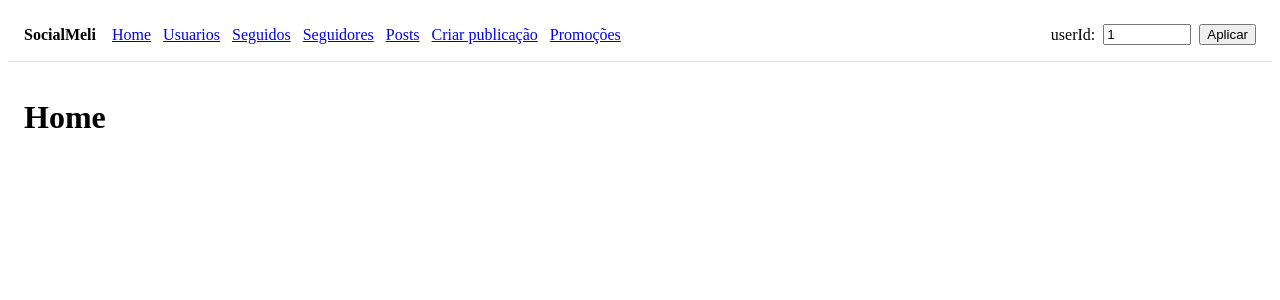
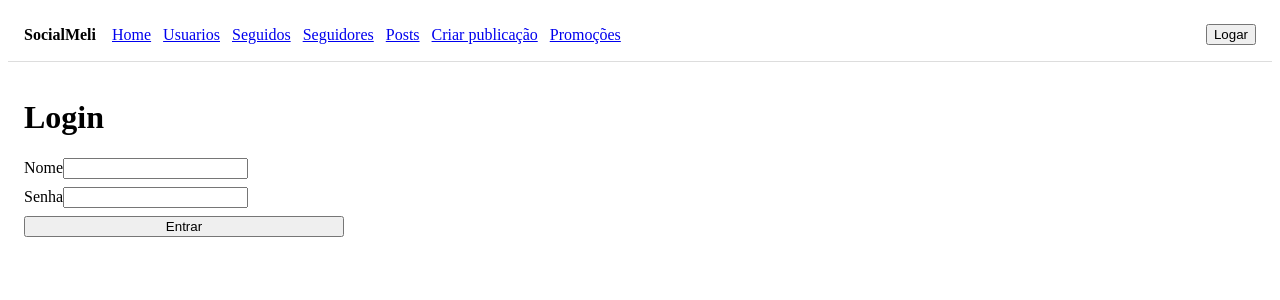
Before and after one commit to RLdAB/socialmeli-frontend, a React (Vite) app: page /login in a window 1280 px wide. Before the commit this address led to /. Shown: the top 300 px of the page. Built offline with nearby package versions, Linux system fonts and the light colour scheme.

Commit message:
feat: update navbar to display login button or user info when authenticated

```diff
--- a/src/App.jsx
+++ b/src/App.jsx
@@ -1,6 +1,7 @@
-import { Routes, Route, Navigate, useNavigate, useLocation } from "react-router-dom";
-import { useEffect, useState } from "react";
+import { Routes, Route, Navigate } from "react-router-dom";
 import Navigation from "./components/Navigation.jsx";
+import ProtectedRoute from "./components/ProtectedRoute.jsx";
+import { useAuth } from "./contexts/AuthContext";
 
 import Home from "./pages/Home.jsx";
 import Followers from "./pages/Followers.jsx";
@@ -11,56 +12,73 @@ import Promos from "./pages/Promos.jsx";
 import Users from "./pages/Users.jsx";
 import FollowersRedirect from "./pages/FollowersRedirect.jsx";
 import PostsRedirect from "./pages/PostsRedirect.jsx";
-
-
-function getUserIdFromPath(pathname) {
-  // tenta extrair /users/:id/...
-  const m = pathname.match(/^\/users\/(\d+)(\/|$)/);
-  return m ? Number(m[1]) : null;
-}
+import Login from "./pages/Login.jsx";
 
 export default function App() {
-  const navigate = useNavigate();
-  const location = useLocation();
 
-  const [activeUserId, setActiveUserId] = useState(1);
-
-  // sincroniza state com URL se o userId estiver na rota
-  useEffect(() => {
-    const fromUrl = getUserIdFromPath(location.pathname);
-    if (fromUrl && fromUrl !== activeUserId) setActiveUserId(fromUrl);
-  }, [location.pathname]); // eslint-disable-line react-hooks/exhaustive-deps
-
-  function handleChangeUser(nextId) {
-    setActiveUserId(nextId);
-
-    // mantém a "seção" atual ao trocar usuário
-    const path = location.pathname;
-    if (path.includes("/followers")) navigate(`/users/${nextId}/followers`);
-    else if (path.includes("/followed")) navigate(`/users/${nextId}/followed`);
-    else if (path.includes("/feed")) navigate(`/users/${nextId}/feed`);
-    else if (path.includes("/promos")) navigate(`/users/${nextId}/promos`);
-    else navigate(`/users/${nextId}/feed`); // default útil
-  }
+  const { authUser } = useAuth();
+  const activeUserId = authUser?.id ?? null;
 
   return (
     <div>
-      <Navigation activeUserId={activeUserId} onChangeUser={handleChangeUser} />
+      <Navigation />
 
       <div style={{ padding: 16 }}>
         <Routes>
+          <Route path="/login" element={<Login />} />
+
           <Route path="/" element={<Home activeUserId={activeUserId} />} />
+          <Route path="/users" element={<Users activeUserId={activeUserId} />} />
 
-
-          <Route path="/users" element={<Users activeUserId={activeUserId} />} />
+          {/* Riderects (vamos ajustar abaixo para respeitar login) */}
           <Route path="/posts" element={<PostsRedirect activeUserId={activeUserId} />} />
           <Route path="/followers" element={<FollowersRedirect activeUserId={activeUserId} />} />
 
-          <Route path="/publish" element={<Publish activeUserId={activeUserId} />} />
-          <Route path="/users/:userId/followers" element={<Followers />} />
-          <Route path="/users/:userId/followed" element={<Followed />} />
-          <Route path="/users/:userId/feed" element={<Feed />} />
-          <Route path="/users/:userId/promos" element={<Promos />} />
+          {/* Rotas protegidas */}
+          <Route
+            path="/publish"
+            element={
+              <ProtectedRoute>
+                <Publish activeUserId={activeUserId} />
+              </ProtectedRoute>
+            }
+          />
+
+          <Route
+            path="/users/:userId/followers"
+            element={
+              <ProtectedRoute>
+                <Followers />
+              </ProtectedRoute>
+            }
+          />
+
+          <Route
+            path="/users/:userId/followed"
+            element={
+              <ProtectedRoute>
+                <Followed />
+              </ProtectedRoute>
+            }
+          />
+
+          <Route
+            path="/users/:userId/feed"
+            element={
+              <ProtectedRoute>
+                <Feed />
+              </ProtectedRoute>
+            }
+          />
+
+          <Route
+            path="/users/:userId/promos"
+            element={
+              <ProtectedRoute>
+                <Promos />
+              </ProtectedRoute>
+            }
+          />
 
           <Route path="*" element={<Navigate to="/" replace />} />
         </Routes>
--- a/src/components/Navigation.jsx
+++ b/src/components/Navigation.jsx
@@ -1,7 +1,12 @@
-import { Link } from "react-router-dom";
-import UserSelector from "./UserSelector.jsx";
+import { Link, useNavigate } from "react-router-dom";
+import { useAuth } from "../contexts/AuthContext";
 
-export default function Navigation({ activeUserId, onChangeUser }) {
+export default function Navigation() {
+  const { authUser, logout } = useAuth();
+  const navigate = useNavigate();
+
+  const activeUserId = authUser?.id;
+
   return (
     <div style={{ display: "flex", gap: 16, alignItems: "center", padding: 16, borderBottom: "1px solid #ddd" }}>
       <strong>SocialMeli</strong>
@@ -9,18 +14,22 @@ export default function Navigation({ activeUserId, onChangeUser }) {
       <nav style={{ display: "flex", gap: 12 }}>
         <Link to="/">Home</Link>
         <Link to="/users">Usuarios</Link>
-        <Link to="/followers">Seguidos</Link>
-        <Link to={`/users/${activeUserId}/followed`}>Seguidores</Link>
+        <Link to={activeUserId ? "/followers" : "/login"}>Seguidos</Link>
+        <Link to={activeUserId ? `/users/${activeUserId}/followed` : "/login"}>Seguidores</Link>
         <Link to="/posts">Posts</Link>
-        <Link to="/publish">Criar publicação</Link>
-        <Link to={`/users/${activeUserId}/promos`}>Promoções</Link>
-
-
-
+        <Link to={activeUserId ? "/publish" : "/login"}>Criar publicação</Link>
+        <Link to={activeUserId ? `/users/${activeUserId}/promos` : "/login"}>Promoções</Link>
       </nav>
 
       <div style={{ marginLeft: "auto" }}>
-        <UserSelector value={activeUserId} onChange={onChangeUser} />
+        {!authUser ? (
+          <button onClick={() => navigate("/login")}>Logar</button>
+        ) : (
+          <div style={{ display: "flex", gap: 10, alignItems: "center" }}>
+            <span>{authUser.id} - {authUser.name}</span>
+            <button onClick={logout}>Sair</button>
+          </div>
+        )}
       </div>
     </div>
   );
--- /dev/null
+++ b/src/components/ProtectedRoute.jsx
@@ -0,0 +1,12 @@
+import { Navigate, useLocation } from "react-router-dom";
+import { useAuth } from "../contexts/AuthContext";
+
+export default function ProtectedRoute({ children }) {
+    const { authUser } = useAuth();
+    const location = useLocation();
+
+    if (!authUser) {
+        return <Navigate to="/login" replace state={{ from: location.pathname }} />;
+    }
+    return children;
+}
--- /dev/null
+++ b/src/contexts/AuthContext.jsx
@@ -0,0 +1,55 @@
+import React, { createContext, useContext, useEffect, useMemo, useState } from "react";
+
+const AuthContext = createContext(null);
+
+export function AuthProvider({ children }) {
+    const [authUser, setAuthUser] = useState(null);
+
+    useEffect(() => {
+        const rawUser = localStorage.getItem("authUser");
+        if (rawUser) setAuthUser(JSON.parse(rawUser));
+    }, []);
+
+    async function login({ name, password }) {
+        const url = `${import.meta.env.VITE_API_URL}/auth/login`;
+        console.log("LOGIN URL:", url);
+
+        const res = await fetch(url, {
+            method: "POST",
+            headers: {
+                accept: "application/json",
+                "Content-Type": "application/json",
+            },
+            body: JSON.stringify({ name, password }),
+        });
+
+        const text = await res.text(); // pega mesmo se nāo for json
+            let data = {};
+        try { data = text ? JSON.parse(text) : {}; } catch { data = { raw: text }; }
+
+        console.log("LOGIN STATUS:", res.status);
+        console.log("LOGIN RESPONSE:", data);
+
+        if (!res.ok) {
+            throw new Error(data?.error || `Falha ao autenticar (status ${res.status})`);
+        }
+        setAuthUser(data.user);
+        localStorage.setItem("authUser", JSON.stringify(data.user));
+        return data.user;
+    }
+
+    function logout() {
+        setAuthUser(null);
+        localStorage.removeItem("authUser");
+    }
+
+    const value = useMemo(() => ({ authUser, login, logout }), [authUser]);
+
+    return <AuthContext.Provider value={value}>{children}</AuthContext.Provider>;
+}
+
+export function useAuth() {
+    const ctx = useContext(AuthContext);
+    if (!ctx) throw new Error("useAuth must be used within AuthProvider");
+    return ctx;
+}
--- a/src/main.jsx
+++ b/src/main.jsx
@@ -2,6 +2,7 @@ import React from "react";
 import ReactDOM from "react-dom/client";
 import { BrowserRouter } from "react-router-dom";
 import App from "./App.jsx";
+import { AuthProvider } from "./contexts/AuthContext.jsx";
 
 if (typeof window !== "undefined" && typeof window.setImmediate === "undefined"){
   window.setImmediate = (fn, ...args) => window.setTimeout(fn, 0, ...args);
@@ -10,7 +11,9 @@ if (typeof window !== "undefined" && typeof window.setImmediate === "undefined")
 ReactDOM.createRoot(document.getElementById("root")).render(
   <React.StrictMode>
     <BrowserRouter>
+    <AuthProvider>
       <App />
+      </AuthProvider>
     </BrowserRouter>
   </React.StrictMode>
 );
--- a/src/pages/FollowersRedirect.jsx
+++ b/src/pages/FollowersRedirect.jsx
@@ -1,5 +1,6 @@
 import { Navigate } from "react-router-dom";
 
 export default function FollowersRedirect({ activeUserId }) {
+    if (!activeUserId) return <Navigate to="/login" replace />;
     return <Navigate to={`/users/${activeUserId}/followers`} replace />;
 }
--- /dev/null
+++ b/src/pages/Login.jsx
@@ -0,0 +1,56 @@
+import React, { useState } from "react";
+import { useNavigate } from "react-router-dom";
+import { useAuth } from "../contexts/AuthContext";
+
+export default function Login() {
+    const { login } = useAuth();
+    const navigate = useNavigate();
+
+    const [name, setName] = useState("");
+    const [password, setPassword] = useState("");
+
+    const [loading, setLoading] = useState(false);
+    const [error, setError] = useState("")
+
+    async function handleSubmit(e) {
+        e.preventDefault();
+        try {
+            setLoading(true);
+            setError("");
+            await login({ name, password });
+            navigate("/");
+        } catch (err) {
+            setError(err.message || "Erro ao logar");
+        } finally {
+            setLoading(false);
+        }
+    }
+
+    return (
+        <div>
+            <h1>Login</h1>
+
+            <form onSubmit={handleSubmit} style={{ display: "grid", gap: 8, maxWidth: 320 }}>
+                <label>
+                    Nome
+                    <input value={name} onChange={(e) => setName(e.target.value)} />
+                </label>
+
+                <label>
+                   Senha
+                   <input
+                   type="password"
+                   value={password}
+                   onChange={(e) => setPassword(e.target.value)}
+                   />
+                </label>
+
+                <button type="submit" disabled={loading}>
+                    {loading ? "Entrando..." : "Entrar"}
+                </button>
+
+                {error && <div style={{ color: "red" }}>{error}</div>}
+            </form>
+        </div>
+    );
+}
--- a/src/pages/PostsRedirect.jsx
+++ b/src/pages/PostsRedirect.jsx
@@ -1,5 +1,6 @@
 import { Navigate } from "react-router-dom";
 
 export default function PostsRedirect({ activeUserId }) {
+    if (!activeUserId) return <Navigate to="/login" replace />;
     return <Navigate to={`/users/${activeUserId}/feed`} replace />;
 }
```
